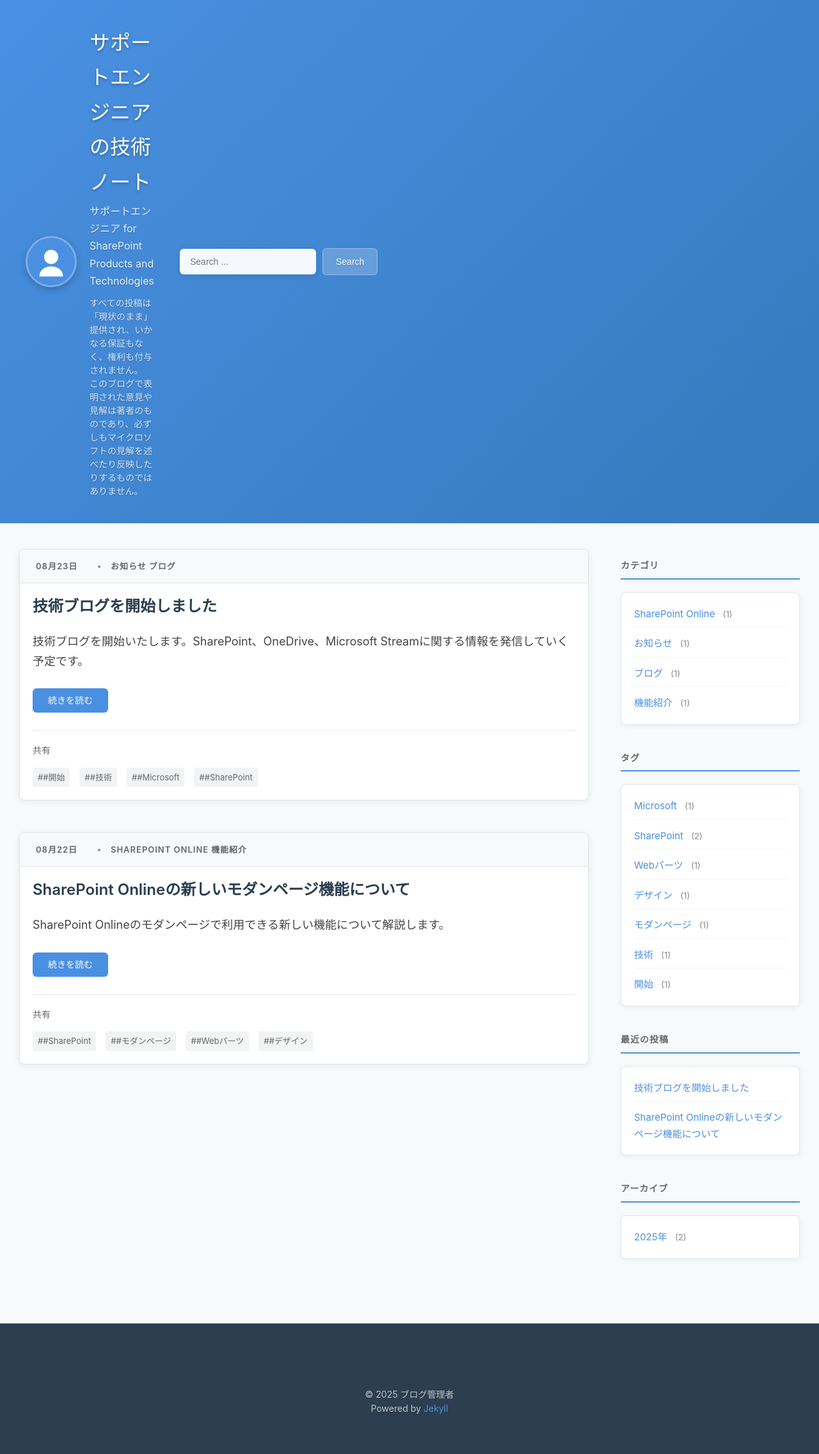
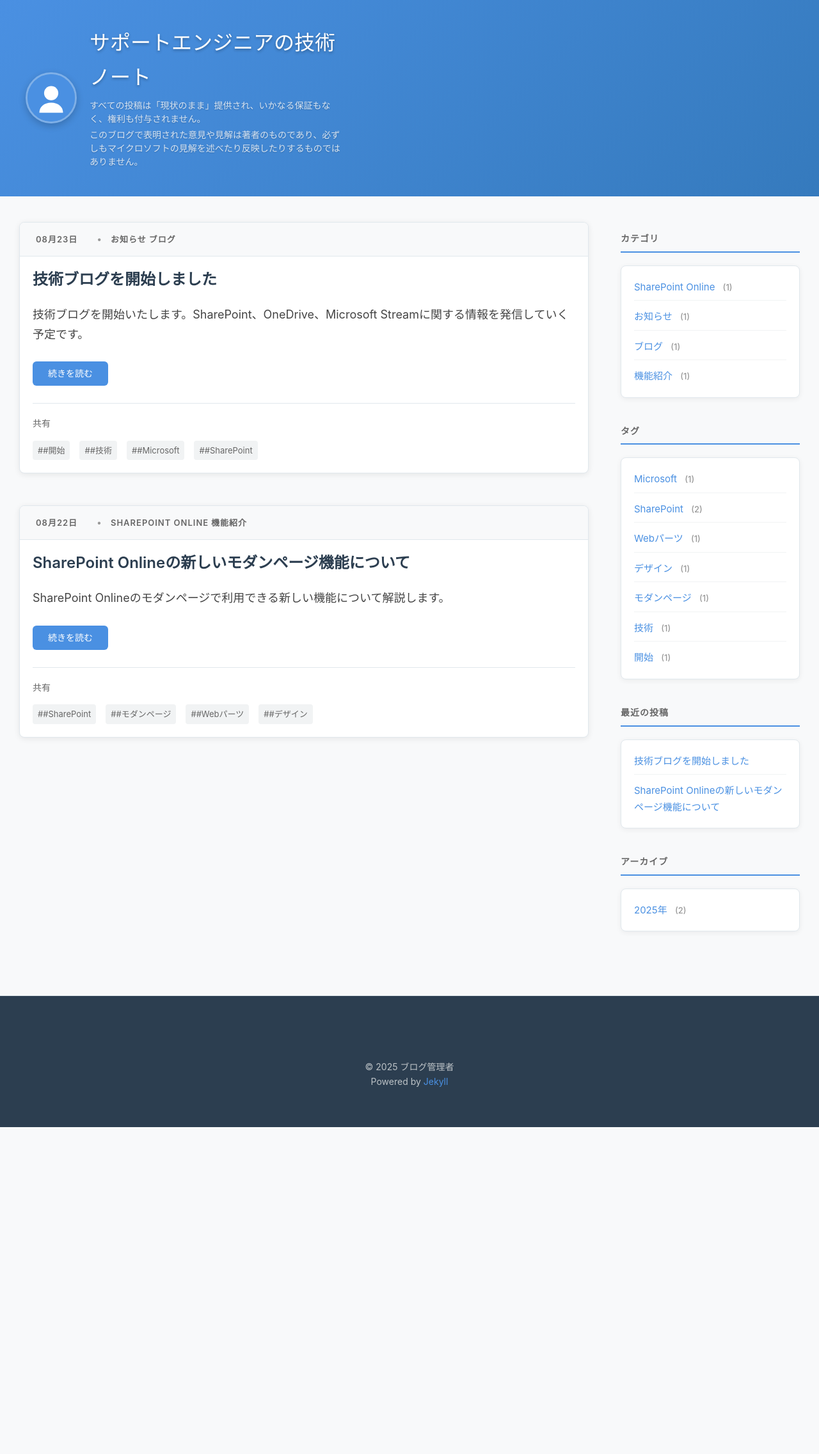
Before and after one commit to kokurata/kokurata-blog, a Jekyll site: the page built from docs/index.html, in a window 1280 px wide. Shown: the whole page at 64% size. Built offline with Jekyll 4.4.1, drawn with Linux system fonts in a browser that asks for light colours; the list of posts is cut into pages by our own code; after the commit the page ends 1762 px from its top, so only the background shows below that.

Commit message:
Remove job title and search box, improve disclaimer layout

```diff
--- a/docs/_layouts/default.html
+++ b/docs/_layouts/default.html
@@ -22,17 +22,11 @@
               <img id="profile-image" src="{{ '/assets/images/profile.svg' | relative_url }}" alt="Profile" />
               <div id="profile-info">
                 <h1 id="profile-name">{{ site.title }}</h1>
-                <h2 id="profile-title">サポートエンジニア for SharePoint Products and Technologies</h2>
                 <div id="disclaimer">
-                  {{ site.description }}
+                  <div>すべての投稿は「現状のまま」提供され、いかなる保証もなく、権利も付与されません。</div>
+                  <div>このブログで表明された意見や見解は著者のものであり、必ずしもマイクロソフトの見解を述べたり反映したりするものではありません。</div>
                 </div>
               </div>
-            </div>
-            <div id="search-section">
-              <form class="search-form" role="search">
-                <input type="search" class="search-input" placeholder="Search ..." />
-                <button type="submit" class="search-button">Search</button>
-              </form>
             </div>
           </div>
           <div id="header-inner" class="inner">
--- a/docs/assets/styles.css
+++ b/docs/assets/styles.css
@@ -91,52 +91,12 @@ body {
   font-size: 14px;
   line-height: 1.5;
   color: rgba(255, 255, 255, 0.8);
-  max-width: 500px;
+  max-width: 800px;
   text-shadow: 0 1px 2px rgba(0, 0, 0, 0.2);
 }
 
-#search-section {
-  min-width: 300px;
-}
-
-.search-form {
-  display: flex;
-  gap: 10px;
-  align-items: center;
-}
-
-.search-input {
-  flex: 1;
-  padding: 12px 16px;
-  border: none;
-  border-radius: 6px;
-  font-size: 14px;
-  background: rgba(255, 255, 255, 0.95);
-  box-shadow: 0 2px 8px rgba(0, 0, 0, 0.1);
-}
-
-.search-input:focus {
-  outline: none;
-  background: #fff;
-  box-shadow: 0 4px 12px rgba(0, 0, 0, 0.2);
-}
-
-.search-button {
-  padding: 12px 20px;
-  background: rgba(255, 255, 255, 0.2);
-  border: 1px solid rgba(255, 255, 255, 0.3);
-  border-radius: 6px;
-  color: #fff;
-  font-size: 14px;
-  font-weight: 500;
-  cursor: pointer;
-  transition: all 0.2s ease;
-  text-shadow: 0 1px 2px rgba(0, 0, 0, 0.2);
-}
-
-.search-button:hover {
-  background: rgba(255, 255, 255, 0.3);
-  border-color: rgba(255, 255, 255, 0.5);
+#disclaimer div {
+  margin-bottom: 4px;
 }
 
 /* ナビゲーション */
@@ -508,12 +468,6 @@ body {
     text-align: center;
   }
 
-  #search-section {
-    min-width: auto;
-    width: 100%;
-    max-width: 400px;
-  }
-
   #disclaimer {
     max-width: none;
   }
```
